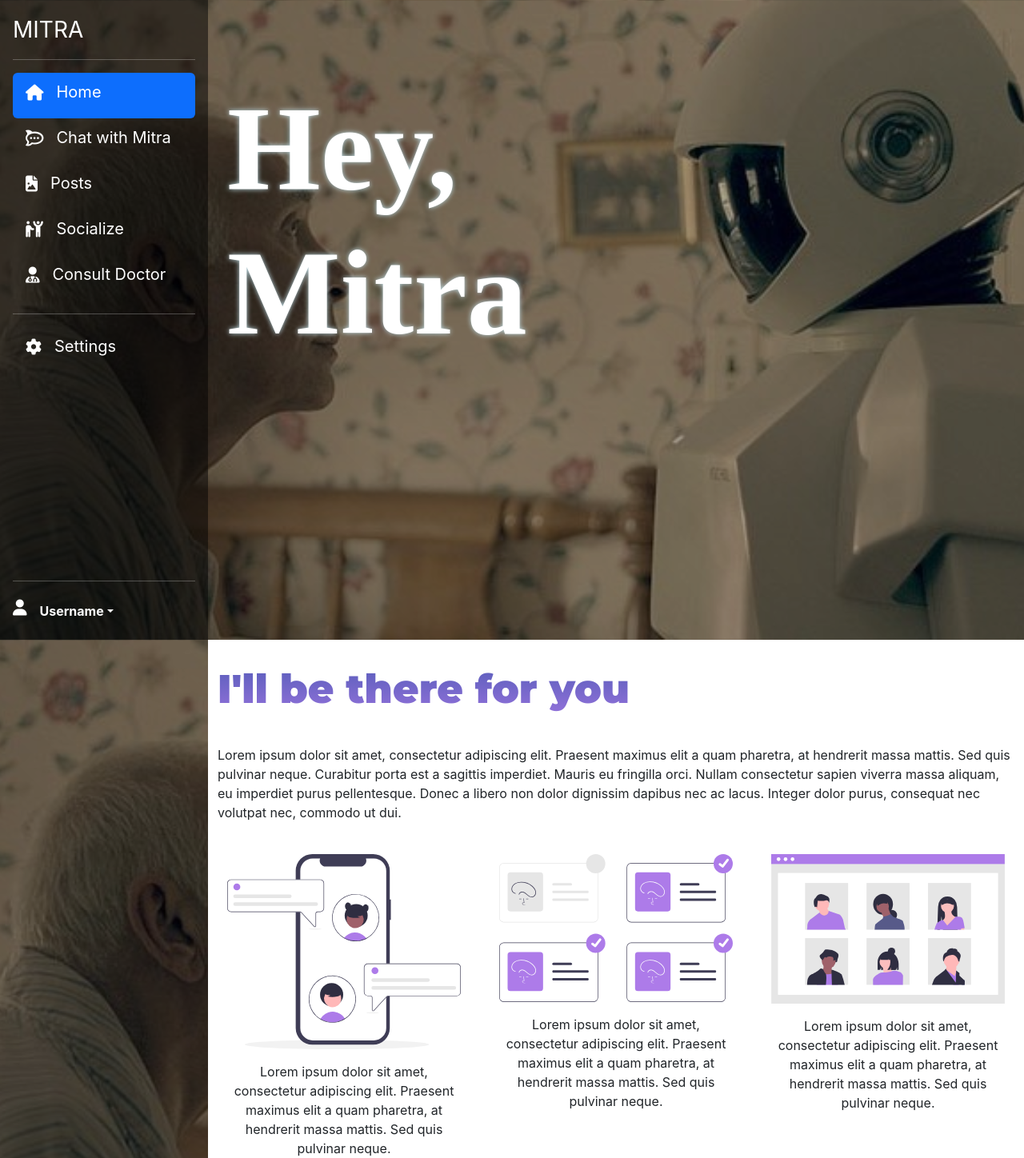
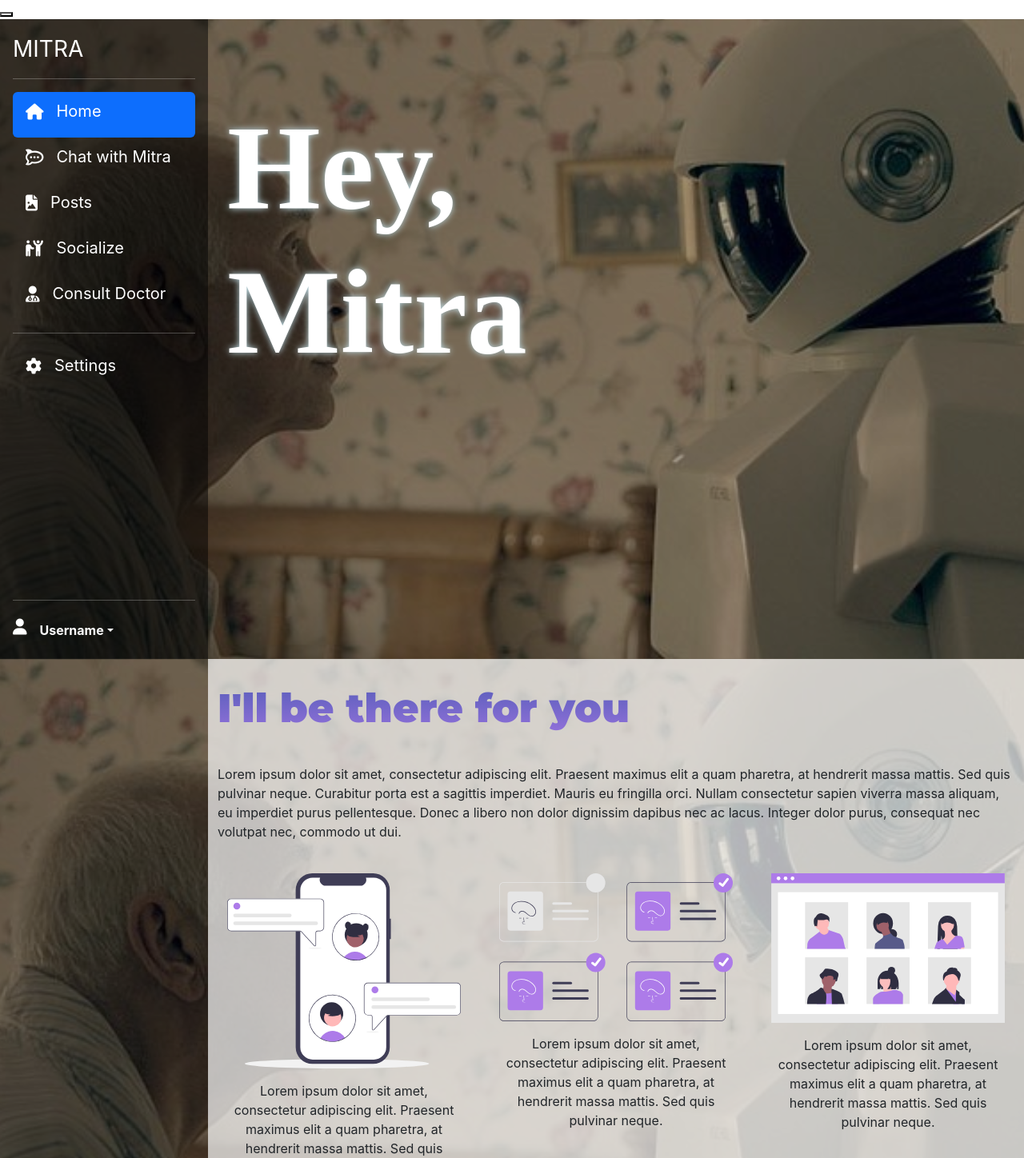
Before and after one commit to raoprer/Mitra-Website, a React (Create React App) app in the folder mitra/: page / in a window 1280 px wide. Shown: the top 1448 px of the page at 80% size. Built offline with nearby package versions, Linux system fonts and the light colour scheme; a web font is replaced by a local one.

Commit message:
Sidebar responsive

```diff
--- a/mitra/src/components/App.css
+++ b/mitra/src/components/App.css
@@ -8,8 +8,8 @@
   padding-left: 260px;
 }
 
-.bg-white{
-  background-color: rgba(255, 255, 255, 0.8);
+.bg-white-trans{
+  background-color: rgba(255, 255, 255, 0.7);
 }
 
 .bg-gradient{
@@ -23,6 +23,10 @@
   position:fixed;
   min-height: 100%;
   background-color: rgba(0, 0, 0, 0.5);
+}
+
+.top-pane{
+
 }
 
 /* Circles */
--- a/mitra/src/components/App.js
+++ b/mitra/src/components/App.js
@@ -1,12 +1,13 @@
 import React from 'react';
 import './App.css';
+import Navbar from './Navbar';
 import Sidebar from './Sidebar';
 import HomePage from './HomePage';
-import Footer from './Footer';
 
 function App() {
   return (
     <div>
+      <Navbar/>
       <Sidebar/>
       <HomePage/>
     </div>
--- a/mitra/src/components/Features.js
+++ b/mitra/src/components/Features.js
@@ -6,21 +6,21 @@ import socialize from '../images/socialize.svg';
 const Features = () => {
     return (
         <div>
-            <section className='bg-white container-fluid '>
+            <section className='bg-white-trans container-fluid '>
                 <div className='row'>
                     <h2>I'll be there for you</h2><br></br>
                     <p>Lorem ipsum dolor sit amet, consectetur adipiscing elit. Praesent maximus elit a quam pharetra, at hendrerit massa mattis. Sed quis pulvinar neque. Curabitur porta est a sagittis imperdiet. Mauris eu fringilla orci. Nullam consectetur sapien viverra massa aliquam, eu imperdiet purus pellentesque. Donec a libero non dolor dignissim dapibus nec ac lacus. Integer dolor purus, consequat nec volutpat nec, commodo ut dui.</p><br/>
                 </div>
                 <div className='row'  style={{textAlign:"center"}}>
-                    <div className='col-lg-4  p-4'>
+                    <div className='col-md-4  p-4'>
                         <img className='img-fluid pb-3' src={chat} aria-hidden alt="React Image" />
                         <p>Lorem ipsum dolor sit amet, consectetur adipiscing elit. Praesent maximus elit a quam pharetra, at hendrerit massa mattis. Sed quis pulvinar neque.</p>
                     </div>
-                    <div className='col-lg-4  p-4'>
+                    <div className='col-md-4  p-4'>
                         <img className='img-fluid pb-3' src={post} aria-hidden alt="React Image" />
                         <p>Lorem ipsum dolor sit amet, consectetur adipiscing elit. Praesent maximus elit a quam pharetra, at hendrerit massa mattis. Sed quis pulvinar neque.</p>
                     </div>
-                    <div className='col-lg-4  p-4'>
+                    <div className='col-md-4  p-4'>
                         <img className='img-fluid pb-3' src={socialize} aria-hidden alt="React Image" />
                         <p>Lorem ipsum dolor sit amet, consectetur adipiscing elit. Praesent maximus elit a quam pharetra, at hendrerit massa mattis. Sed quis pulvinar neque.</p>
                     </div>
--- /dev/null
+++ b/mitra/src/components/Navbar.js
@@ -0,0 +1,15 @@
+import React from 'react';
+
+const Navbar = () => {
+    return (
+        <div className='top-pane'>
+            <button id="menu-btn" class="hamburger block">
+                <span class="hamburger-top"></span>
+                <span class="hamburger-middle"></span>
+                <span class="hamburger-bottom"></span>
+            </button>
+        </div>
+    )
+}
+
+export default Navbar;
--- a/mitra/src/index.css
+++ b/mitra/src/index.css
@@ -17,7 +17,7 @@ h1{
   font-family: 'Cedarville Cursive', cursive;
   font-size: 150px;
   color: white;
-  filter: drop-shadow(0 0 0.2rem #BFDCE5);
+  filter: drop-shadow(0 0 0.25rem #BFDCE5);
   padding: 6rem 1.5rem;
 }
 
@@ -32,3 +32,18 @@ h2{
   color: rgb(0, 0, 0);
   padding: 2rem 2rem;
 }
+
+@media (max-width:785px){
+  .left-pane{
+    visibility: hidden;
+  }
+  .right-pane{
+    padding-left: 0px !important;
+  }
+}
+
+@media (max-width:500px){
+  h1{
+    font-size: 100px;
+  }
+}
```
